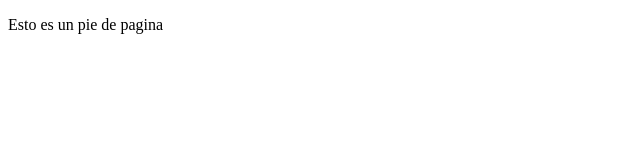
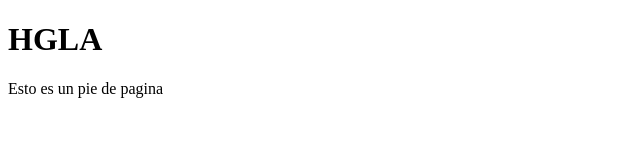
Before and after one commit to Sergio395/codo22, a plain HTML site: page index.html in a window 1280 px wide. Shown: the whole page, without its empty margins (0-640 px from the left). Drawn offline with Linux system fonts and the light colour scheme.

Commit message:
Update index.html
Agrego h1

```diff
--- a/index.html
+++ b/index.html
@@ -7,6 +7,7 @@
     <title>Git</title>
 </head>
 <body>
+    <h1>HGLA</H1>
     <footer>
         <p>Esto es un pie de pagina</p>
     </footer>
```
